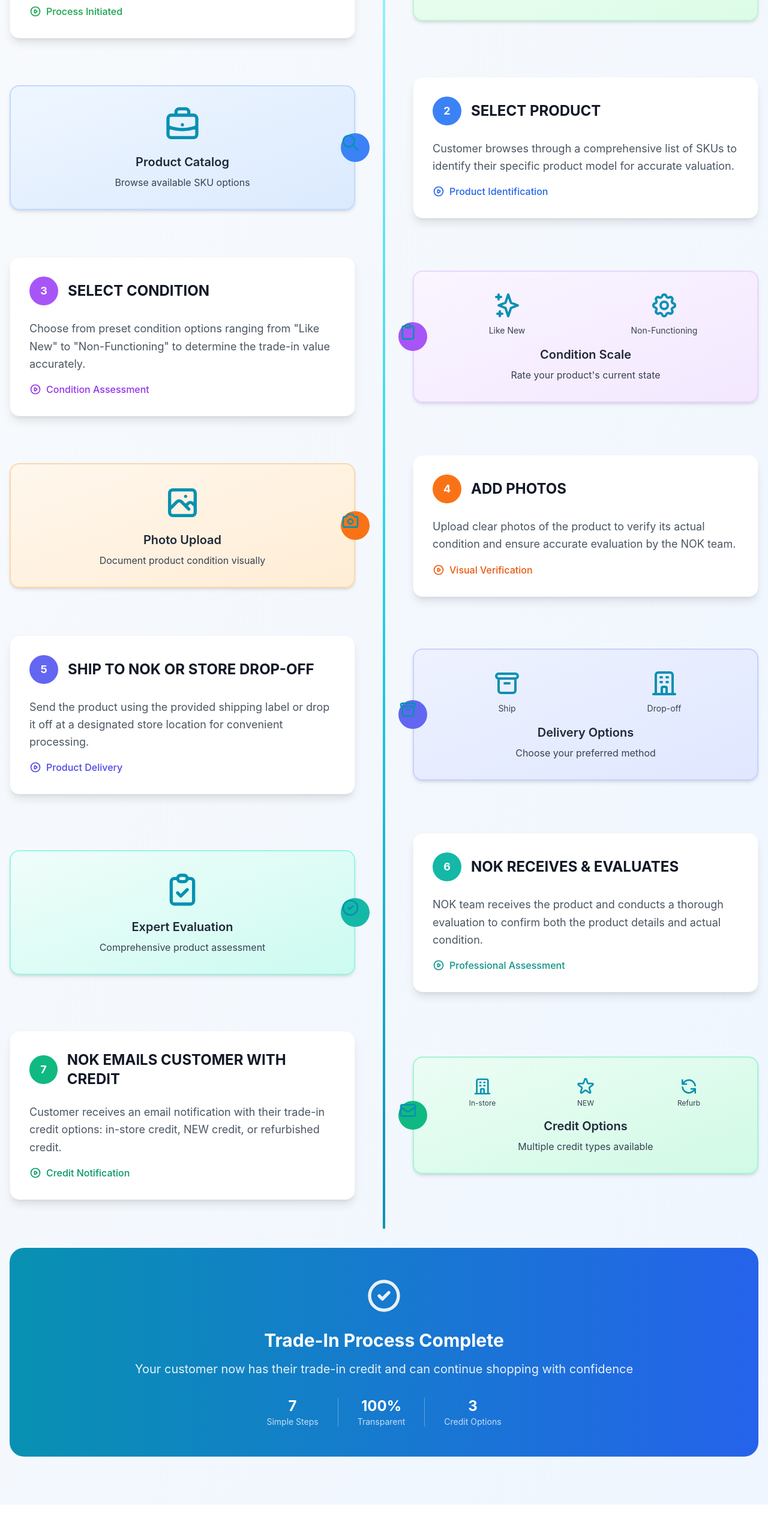
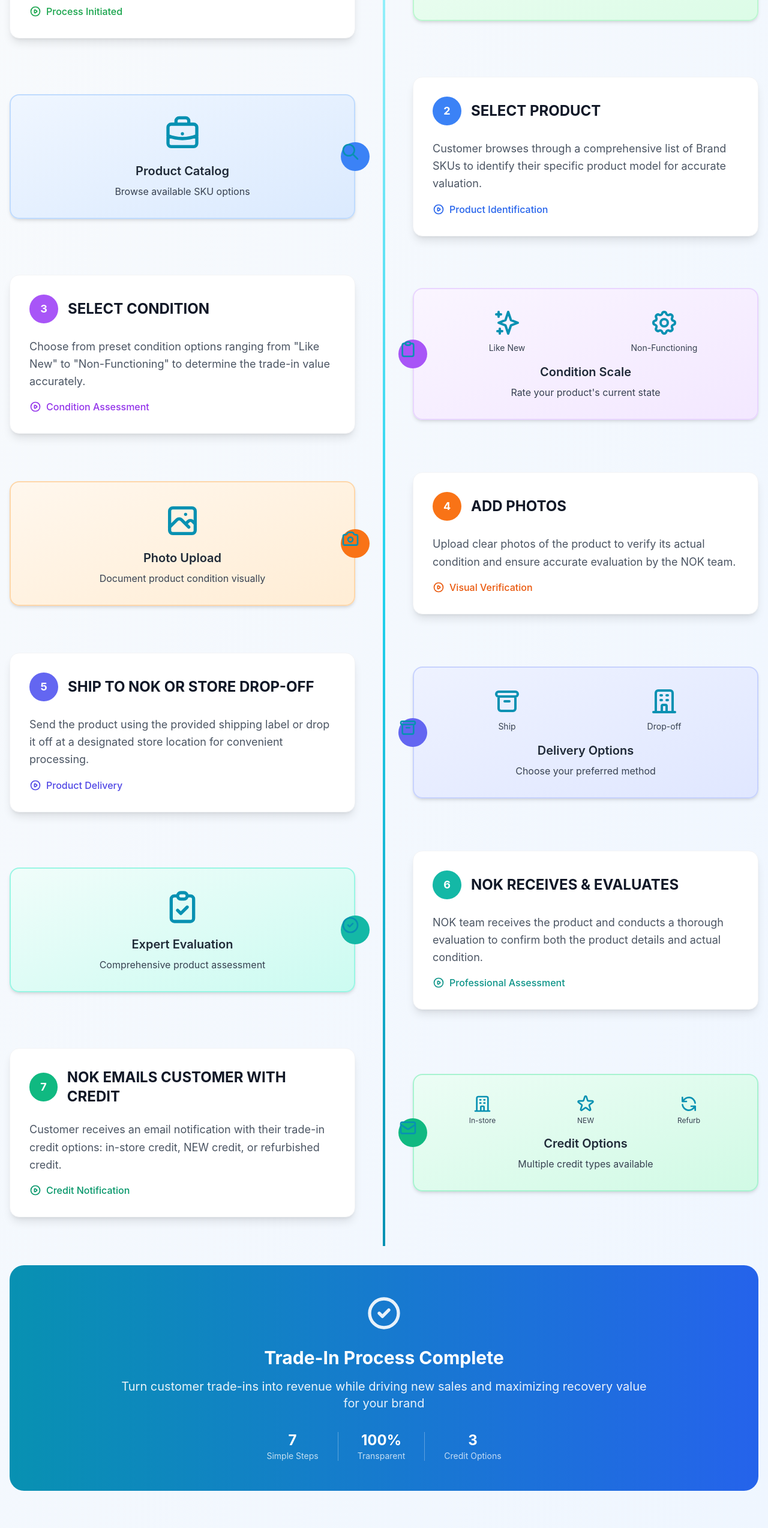
Before and after one commit to nok-admin/nok_website_mvp_v2, a Next.js app: page /platform/trade-in in a window 1280 px wide. Shown: the part 1570-4117 px from the top of the page at 60% size. Built offline with nearby package versions, Linux system fonts and the light colour scheme.

Commit message:
Update TradeInWorkflow: replace Away references with Brand and revise completion statement
- Replace 'Away SKUs' with 'Brand SKUs' in product selection step
- Update completion statement to focus on value to brands (revenue, new sales, recovery value) instead of customer perspective

```diff
--- a/components/TradeInWorkflow.js
+++ b/components/TradeInWorkflow.js
@@ -19,7 +19,7 @@
     {
       number: 2,
       title: 'SELECT PRODUCT',
-      description: 'Customer browses through a comprehensive list of SKUs to identify their specific product model for accurate valuation.',
+      description: 'Customer browses through a comprehensive list of Brand SKUs to identify their specific product model for accurate valuation.',
       status: 'Product Identification',
       icon: (
         <svg className="w-8 h-8 text-cyan-600" fill="none" stroke="currentColor" viewBox="0 0 24 24">
@@ -293,7 +293,7 @@
             </svg>
             <h2 className="text-3xl font-bold mb-4">Trade-In Process Complete</h2>
             <p className="text-xl opacity-90 mb-8">
-              Your customer now has their trade-in credit and can continue shopping with confidence
+              Turn customer trade-ins into revenue while driving new sales and maximizing recovery value for your brand
             </p>
             <div className="flex justify-center items-center space-x-8">
               <div className="text-center">
```
